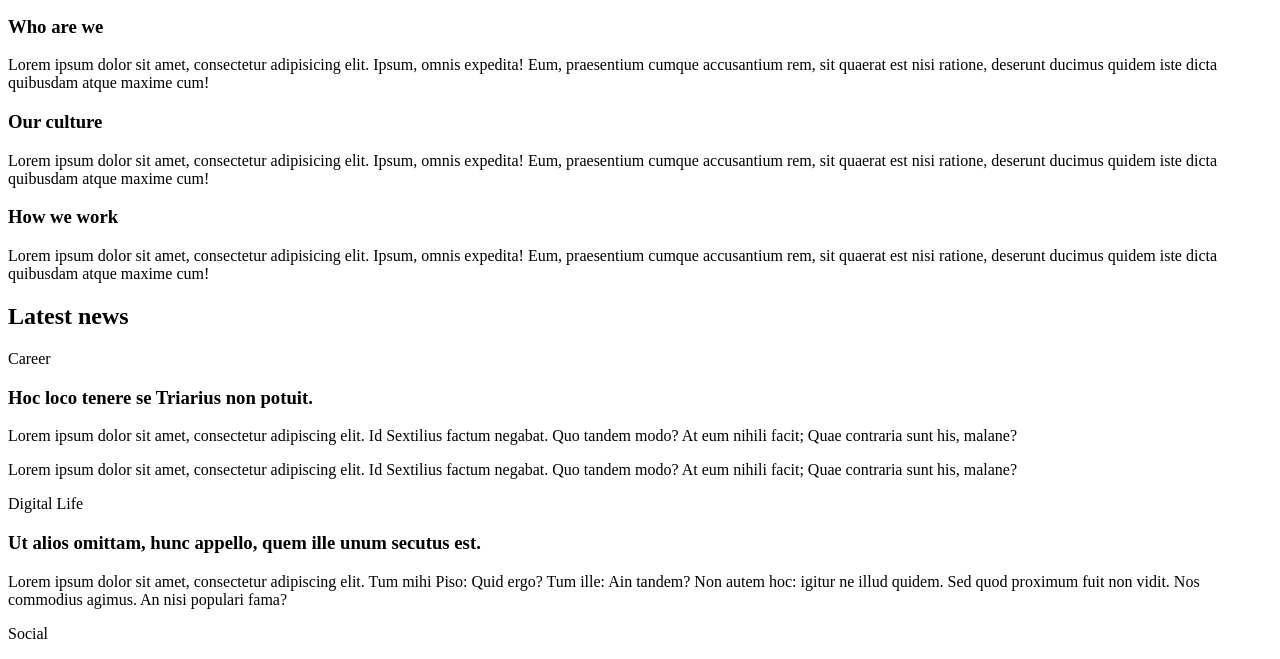
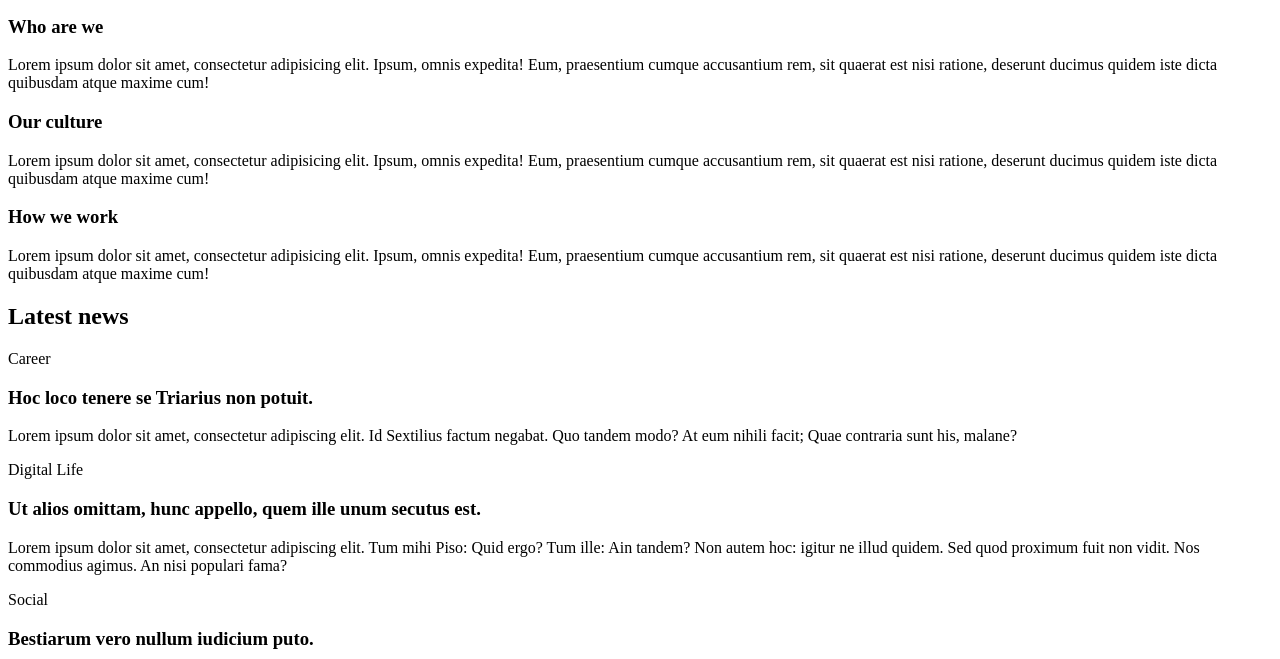
Before and after one commit to F-O-P/holbertonschool-web_front_end, a plain HTML site: page html_advanced/16-index.html in a window 1280 px wide. Shown: the part 757-1416 px from the top of the page. Drawn offline with Linux system fonts and the light colour scheme.

Commit message:
fixed latest news

```diff
--- a/html_advanced/16-index.html
+++ b/html_advanced/16-index.html
@@ -12,9 +12,7 @@
         <header>
             <div>
                 <span>Techium</span>
-		        <nav>
-
-		        </nav>
+		        <nav></nav>
             </div>
 	    </header>
         <main>
@@ -40,7 +38,6 @@
                     </div>
                 </div>
             </section>
-
             <section>
                 <div>
                     <header>
@@ -48,9 +45,15 @@
                         <p>Take a look in our portfolio</p>
                     </header>
                     <div>
-                        <article><h3>Interior Design</h3></article>
-                        <article><h3>Web Development</h3></article>
-                        <article><h3>Personal Brand</h3></article>
+                        <article>
+                            <h3>Interior Design</h3>
+                        </article>
+                        <article>
+                            <h3>Web Development</h3>
+                        </article>
+                        <article>
+                            <h3>Personal Brand</h3>
+                        </article>
                     </div>
                 </div>
             </section>
@@ -69,7 +72,7 @@
                         <p>Lorem ipsum dolor sit amet, consectetur adipisicing elit. Ipsum, omnis expedita! Eum, praesentium cumque accusantium rem, sit quaerat est nisi ratione, deserunt ducimus quidem iste dicta quibusdam atque maxime cum!</p>
                     </div>
                 </div>
-                </section>
+            </section>
             <section>
                 <div>
                     <header>
@@ -81,7 +84,6 @@
                             <h3>Hoc loco tenere se Triarius non potuit.</h3>
                             <p>Lorem ipsum dolor sit amet, consectetur adipiscing elit. Id Sextilius factum negabat. Quo tandem modo? At eum nihili facit; Quae contraria sunt his, malane?</p>
                         </article>
-                        <p>Lorem ipsum dolor sit amet, consectetur adipiscing elit. Id Sextilius factum negabat. Quo tandem modo? At eum nihili facit; Quae contraria sunt his, malane?</p>
                         <article>
                             <p>Digital Life</p>
                             <h3>Ut alios omittam, hunc appello, quem ille unum secutus est.</h3>
```
